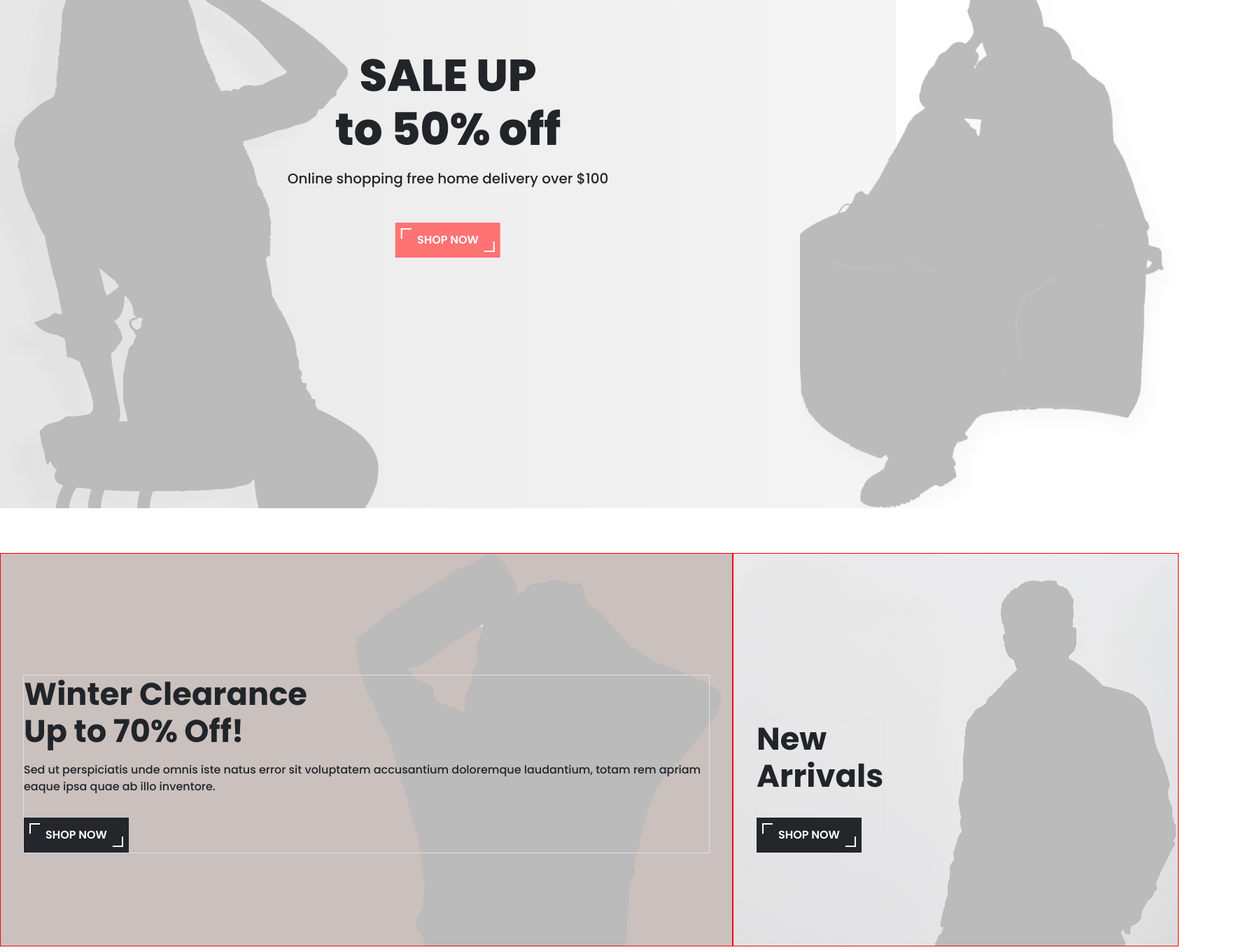
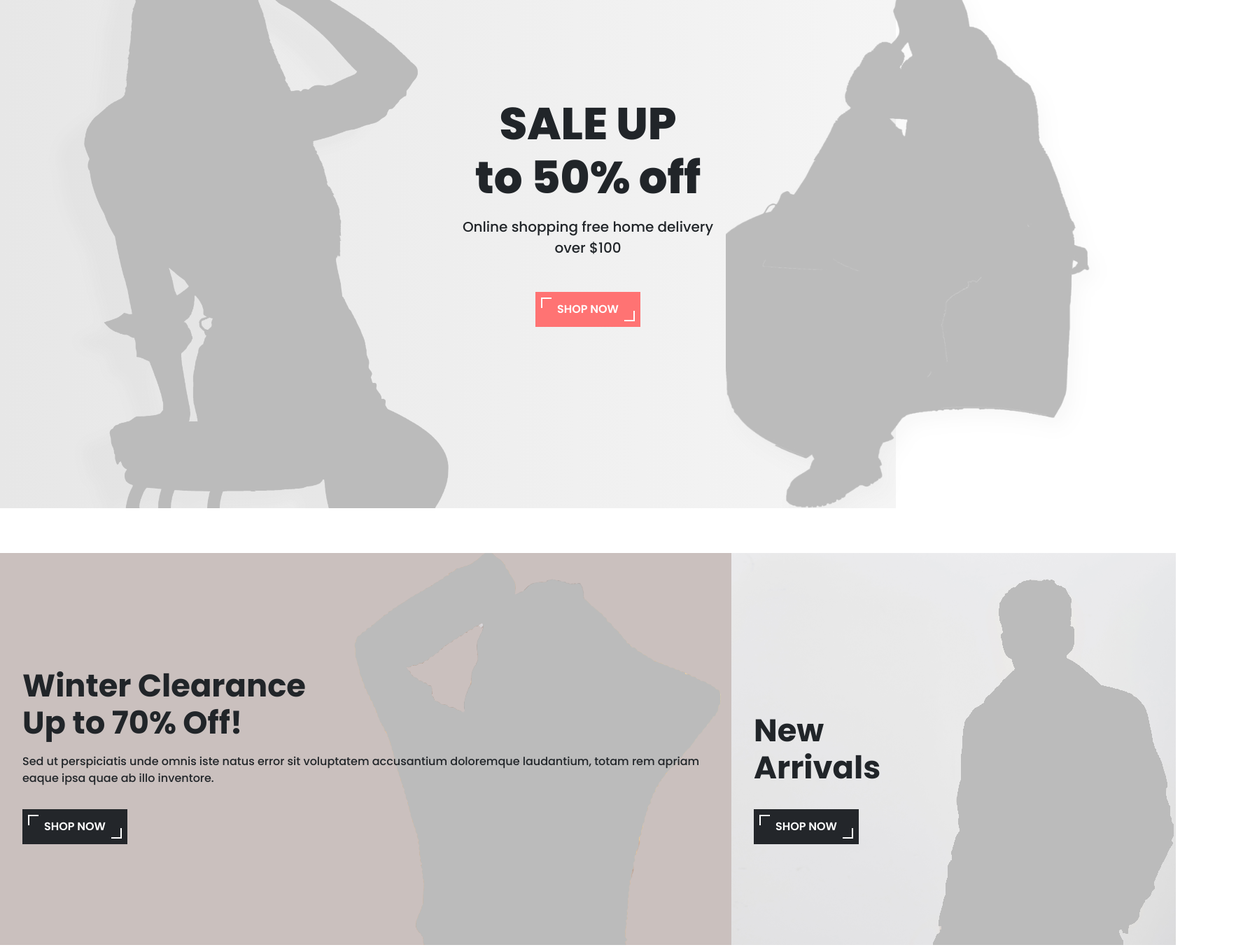
Before and after one commit to christianeri/Fixxo, a React (Create React App) app: page / in a window 1280 px wide. Shown: the part 200-1560 px from the top of the page at 70% size, 1786 px wide, since content can reach past the window. Built offline with nearby package versions, Linux system fonts and the light colour scheme.

Commit message:
added change background navbar on scroll

```diff
--- a/src/components/FeaturedProducts.js
+++ b/src/components/FeaturedProducts.js
@@ -3,26 +3,25 @@ import Card from './Card'
 
 const FeaturedProducts = () => {
   return (
-    <div>
+     <div>
           <section class="__featured-products">
                <div className='container-md'>
 
                     <div class="row g-0">
-                         <div class="col border"><Card/></div>
-                         <div class="col border"><Card/></div>
-                         <div class="col border"><Card/></div>
-                         <div class="col border"><Card/></div>
+                         <div class="col"><Card/></div>
+                         <div class="col"><Card/></div>
+                         <div class="col"><Card/></div>
+                         <div class="col"><Card/></div>
                     </div>
                     <div class="row g-0">
-                         <div class="col border"><Card/></div>
-                         <div class="col border"><Card/></div>
-                         <div class="col border"><Card/></div>
-                         <div class="col border"><Card/></div>
+                         <div class="col"><Card/></div>
+                         <div class="col"><Card/></div>
+                         <div class="col"><Card/></div>
+                         <div class="col"><Card/></div>
                     </div>
-
                </div>
           </section>
-    </div>
+     </div>
   )
 }
 
--- a/src/components/Hero.js
+++ b/src/components/Hero.js
@@ -7,14 +7,14 @@ const Hero = () => {
      <div>
           <section className='__hero'>
                <div className='__container'>
-                    <img src={Hero_2} alt="silouette" id="hero-img-left" />
-                    <img src={Hero_1} alt="" id="hero-img-right" />
-               </div>
-               <div className='__hero-center'>
+                    <img src={Hero_2} alt="silouette" className='__left'/>
+                    <div className='__center'>
                          <h1>sale up</h1>
                          <h1>to 50% off</h1>
                          <p>Online shopping free home delivery over $100</p>
                          <button className='__fixxo-button __button-theme'>shop now</button>
+                    </div>
+                    <img src={Hero_1} alt="" className='__right'/>
                </div>
           </section>
      </div>
--- a/src/components/InfoCard.js
+++ b/src/components/InfoCard.js
@@ -3,14 +3,14 @@ import React from 'react'
 const InfoCard = ({title}) => {
   return (
       <div>
-            <div className='__info-card br'>
-                  <div className='__left br'>
+            <div className='__info-card'>
+                  <div className='__left'>
                         <div className='__textbox'>
                               <h3>{title}</h3>
                               <a href=''>Get Started<i class="fa-solid fa-chevron-right"></i></a>
                         </div>
                   </div>
-                  <div className='__right br'>
+                  <div className='__right'>
                   </div>
             </div>
       </div>
--- a/src/components/Navbar.js
+++ b/src/components/Navbar.js
@@ -1,8 +1,20 @@
-import React from 'react'
+import React, { useState } from 'react'
 
+     // changing color of navbar when scrolling
      const Navbar = () => {
+          let [color, setColor] = useState(false)
+          let changeColor = () => {
+               if (window.scrollY >= 880) {
+                    setColor(true)
+               } else {
+                    setColor(false)
+               }
+          }
+          window.addEventListener('scroll', changeColor)
+          console.log(window.scrollY);
+
      return (
-     <nav className="__top-navbar">
+          <nav className={color ? '__top-navbar __bg-white' : '__top-navbar'}>
                <div className='__container'>
                     <div className="__left">
                          <h1 className="__logo">Fixxo.</h1>
--- a/src/components/OurSpeciality.js
+++ b/src/components/OurSpeciality.js
@@ -5,10 +5,10 @@ const OurSpeciality = () => {
   return (
     <div>
           <section className='__our-speciality'>
-                <div className='__section-title br'>
-                          <h3>Our Speciality</h3>
+                <div className='__section-title'>
+                      <h3>Our Speciality</h3>
                 </div>
-                <div className='__container br'>
+                <div className='__container'>
                       <InfoCard title='Track Your Order'/>
                       <InfoCard title='Make a Return'/>
                       <InfoCard title='Request a Price Adjustment'/>
--- a/src/components/Showcase5050.js
+++ b/src/components/Showcase5050.js
@@ -6,10 +6,10 @@ const Showcase5050 = () => {
   return (
     <div>
           <section className='__showcase'>
-               <div className=' __container showcased5050'>
+               <div className=' __container __showcase5050'>
                     <div className='__left'>
-                    <img src={Showcase_3} alt="silouette"/>
-                         <div className="__showcase-textbox border">
+                         <img src={Showcase_3} alt="silouette"/>
+                         <div className="__showcase-textbox">
                               <h2>Pamela Reif's</h2>
                               <h2>Top Picks</h2>
                               <button className="__fixxo-button __button-dark">
@@ -19,12 +19,9 @@ const Showcase5050 = () => {
                     </div>
                     <div className='__right'>
                          <img src={Showcase_4} alt="silouette"/>
-                         <div className="__showcase-textbox border">
-                              <h2>let's be</h2>
-                              <h2>conscious</h2>
-                              <p>
-                                   Sed ut perspiciatis unde omnis iste natus error sit voluptatem accusantium doloremque laudantium, totam rem apriam eaque ipsa quae ab illo inventore.
-                              </p>
+                         <div className="__showcase-textbox">
+                              <h2>Let's be</h2>
+                              <h2>Conscious</h2>
                               <button className="__fixxo-button __button-dark">
                                    shop now
                               </button>
--- a/src/components/Showcase6040.js
+++ b/src/components/Showcase6040.js
@@ -6,10 +6,10 @@ const Showcase6040 = () => {
   return (
      <div>
           <section className='__showcase'>
-          <div className='__container showcase6040'>
+               <div className='__container __showcase6040'>
                     <div className='__left'>
                          <img src={Showcase_5} alt="silouette"/>
-                    <div className="__showcase-textbox border">
+                         <div className="__showcase-textbox">
                               <h2>Winter Clearance</h2>
                               <h2>Up to 70% Off!</h2>
                               <p>
@@ -22,7 +22,7 @@ const Showcase6040 = () => {
                     </div>
                     <div className='__right'>
                          <img src={Showcase_6} alt="silouette"/>
-                    <div className="__showcase-textbox border">
+                         <div className="__showcase-textbox">
                               <h2>New</h2>
                               <h2>Arrivals</h2>
                               <button className="__fixxo-button __button-dark">
--- a/src/styles/hero.css
+++ b/src/styles/hero.css
@@ -9,40 +9,22 @@
 
 .__hero .__container {
      height: 100%;
-     position: relative;
+     justify-content: space-between;
 }
 
-#hero-img-left {
-     position: relative;
-     top: 0;
-     left: -100px;
-     z-index: 1;
+.__hero .__center {
+     display: block;
+     text-align: center;
 }
-
-#hero-img-right {
-     position: relative;
-     top: 0;
-     right: -500px;
-     z-index: 1;
-}
-
-.__hero-center {
-     text-align: center;
-     position: absolute;
-     top: 270px;
-     left: 50%;
-     transform: translateX(-50%);
-     z-index: 2;
-}
-     .__hero-center h1{
+     .__hero .__center h1{
           font-size: var(--size-65);
           font-weight: var(--font-w-extrabold);
      }
-          .__hero-center h1:first-child {
+          .__hero .__center h1:first-child {
                text-transform: uppercase;
           }
 
-     .__hero-center p {
+     .__hero .__center p {
           font-size: var(--size-20);
           font-weight: var(--font-w-regular);
           margin: 1rem 0 1rem 0;
--- a/src/styles/navbar.css
+++ b/src/styles/navbar.css
@@ -1,4 +1,9 @@
 /* navbar */
+
+.__bg-white {
+     background-color: var(--color-white);
+     box-shadow: 0px 0px 10px var(--fixxo-grey-2);
+}
 
 .__top-navbar {
      position: fixed;
--- a/src/styles/showcase.css
+++ b/src/styles/showcase.css
@@ -16,9 +16,8 @@
 
 .__showcase-textbox {
      position: absolute;
-     bottom: 100px;
-     left: 0;
-     margin: 2rem;
+     left: 2rem;
+     bottom: 0;
      z-index: 2;
 }
      .__showcase-textbox p {
@@ -36,3 +35,16 @@
      position: relative;
      flex: 4;
 }
+
+.__showcase6040 .__showcase-textbox {
+     margin-bottom: 9rem;
+}
+
+.__showcase5050 .__left .__showcase-textbox {
+     margin-left: 50%;
+     margin-bottom: 5rem;
+}
+
+.__showcase5050 .__right .__showcase-textbox {
+     margin-bottom: 5rem;
+}
--- a/src/styles/styles.css
+++ b/src/styles/styles.css
@@ -48,6 +48,8 @@
      --border-radius-small: 8px;
      --border-radius-medium: 25px;
      --border-radius-rounded: 50%;
+
+     --wsxga: 1680px;
 }
 
 /* general elements */
@@ -98,25 +100,20 @@ section {
 
 .__container {
      display: flex;
+     justify-content: center;
+     align-items: center;
      width: 1680px;
      margin: auto;
      padding: 0;
 }
 
 .__section-title {
-     height: 100px;
+     height: 6rem ;
      text-align: center;
+     margin: auto;
+     padding-top: 3rem;
 }
 
-.__left {
-     border: 1px solid red;
-}
-.__center {
-     border: 1px solid red;
-}
-.__right {
-     border: 1px solid red;
-}
 
 /* fixa */
 .br {
@@ -184,17 +181,16 @@ section {
 
 /* our speciality */
 
-.__our-speciality {
-
+.__our-speciality .__section-title {
+     width: var(--wsxga);
      background-color: var(--fixxo-grey-3);
 }
-     .__our-speciality .__container {
-          display: flex;
-          height: 100%;
-          justify-content: center;
-          align-items: center;
-          gap: 2rem;
-     }
+
+.__our-speciality .__container {
+     background-color: var(--fixxo-grey-3);
+     gap: 2rem;
+     padding-bottom: 6rem;
+}
 
 
 
```
Also changed, not shown: src/script.js (added, +9 -0 lines). Lines whose indentation alone changed are shown as unchanged.
